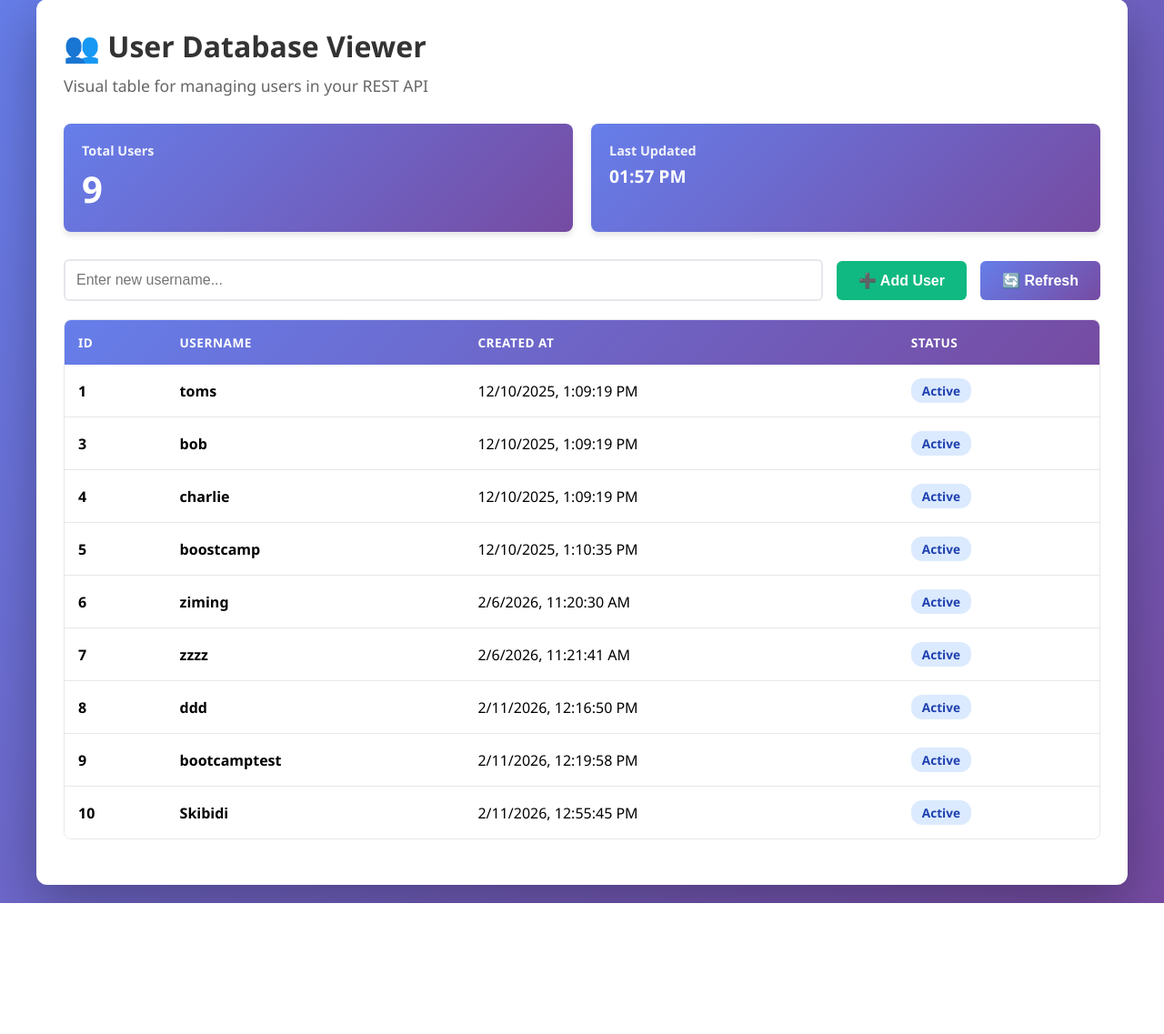
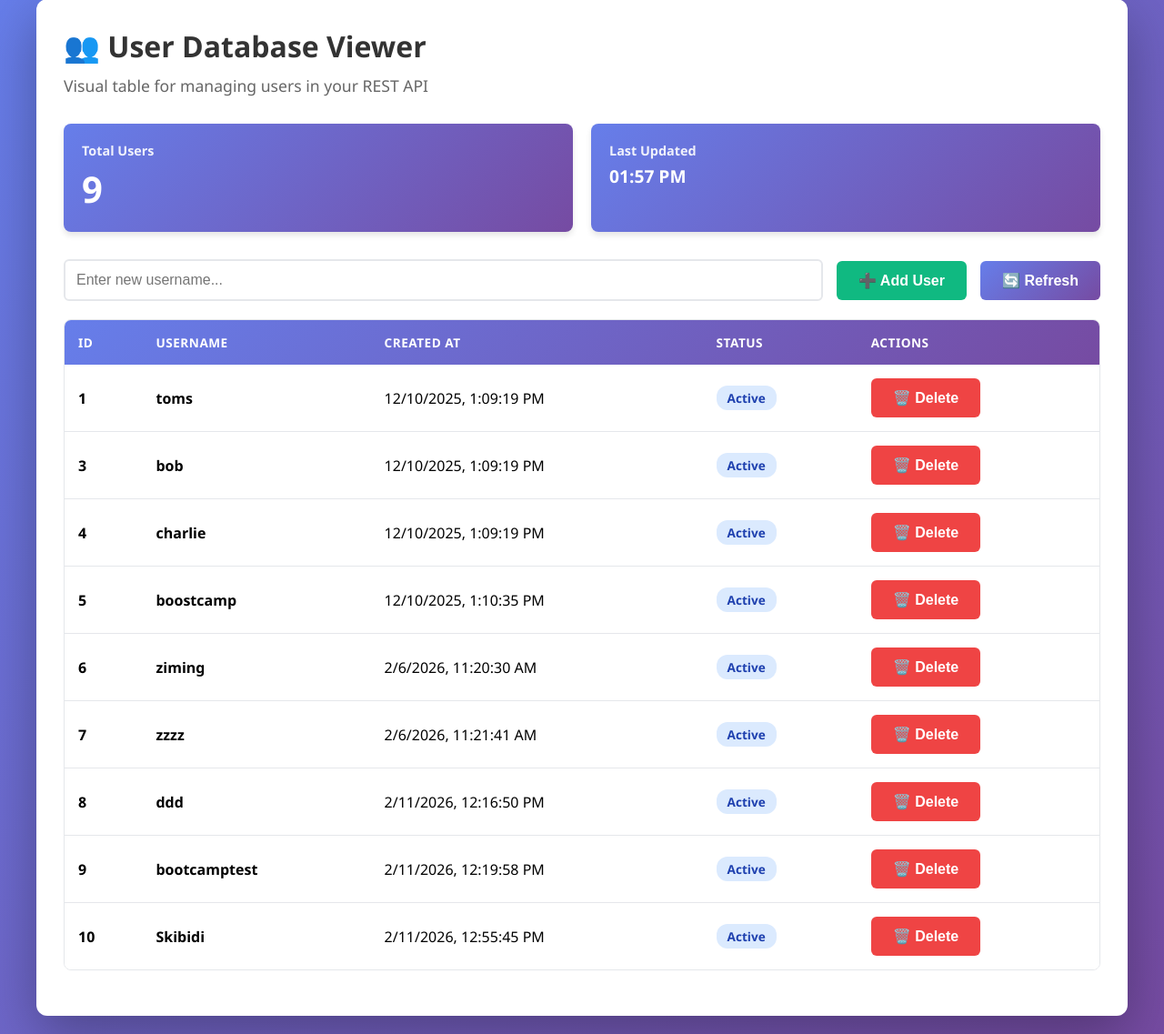
Before and after one commit to Aidas-dev/data-platform-works, a Flask app: page / in a window 1280 px wide. Shown: the part 21-1158 px from the top of the page at 91% size. Before the commit the page ends 1014 px from the top, so only its background shows below. Run offline with Flask 3, Linux system fonts and the light colour scheme; data comes from the database, SQL or seed files in the repository; both versions use the stored data as it was after the commit.

Commit message:
Created delete user functionality which removes the user from DB using REST, added interactive buttons in the web interface for deleting users, tested to be working, sends requests.

```diff
--- a/app.py
+++ b/app.py
@@ -122,6 +122,51 @@ def add_user():
             'message': f'User {username} already exists in database'
         }), 409
 
+# The homework task for deleting a user with a DELETE request is defined as a function below, we repurpose the add user
+# given above.
+@app.route('/api/users', methods=['DELETE'])
+def delete_user():
+    """Delete an existing user in the database"""
+    data = request.get_json()
+
+    if not data or 'username' not in data:
+        return jsonify({
+            'error': 'Username is required',
+            'message': 'Please provide username in request body'
+        }), 400
+
+    username = data['username']
+
+    try:
+        conn = get_db_connection()
+        cursor = conn.cursor()
+
+        # Check if user exists first
+        cursor.execute('SELECT * FROM users WHERE username = ?', (username,))
+        user = cursor.fetchone()
+
+        if not user:
+            return jsonify({
+                'error': 'User not found',
+                'message': f'User {username} does not exist in database'
+            }), 404
+
+        # Delete the user
+        cursor.execute('DELETE FROM users WHERE username = ?', (username,))
+        conn.commit()
+        conn.close()
+
+        return jsonify({
+            'success': True,
+            'message': f'User {username} deleted successfully',
+            'username': username
+        }), 200
+
+    except Exception as e:
+        return jsonify({
+            'error': 'Database error',
+            'message': str(e)
+        }), 500
 @app.route('/', methods=['GET'])
 def home():
     """Home endpoint with visual database viewer"""
--- a/templates/index.html
+++ b/templates/index.html
@@ -26,7 +26,14 @@
             box-shadow: 0 20px 60px rgba(0,0,0,0.3);
             padding: 30px;
         }
-
+        .btn-danger {
+            background: #ef4444;
+            color: white;
+        }
+        .btn-danger:hover {
+            background: #dc2626;
+            transform: translateY(-2px);
+        }
         h1 {
             color: #333;
             margin-bottom: 10px;
@@ -153,6 +160,7 @@
         td {
             padding: 15px;
             border-bottom: 1px solid #e5e7eb;
+
         }
 
         tbody tr {
@@ -271,11 +279,12 @@
                         <th>Username</th>
                         <th>Created At</th>
                         <th>Status</th>
+                        <th>Actions</th>
                     </tr>
                 </thead>
                 <tbody id="usersTableBody">
                     <tr>
-                        <td colspan="4">
+                        <td colspan="5">
                             <div class="loading">
                                 <div class="spinner"></div>
                                 Loading users...
@@ -308,6 +317,11 @@
                             <td><strong>${user.username}</strong></td>
                             <td>${formatDate(user.created_at)}</td>
                             <td><span class="badge">Active</span></td>
+                            <td>
+                                <button class="btn btn-danger" onclick="deleteUser('${user.username}')">
+                                    🗑️ Delete
+                                </button>
+                            </td>
                         </tr>
                     `).join('');
 
@@ -370,6 +384,33 @@
                 showMessage('Failed to add user', 'error');
             }
         }
+        // Delete user
+        async function deleteUser(username) {
+    if (!confirm(`Are you sure you want to delete "${username}"?`)) return;
+
+    try {
+        const response = await fetch('/api/users', {
+            method: 'DELETE',
+            headers: {
+                'Content-Type': 'application/json'
+            },
+            body: JSON.stringify({ username: username })
+        });
+
+        const data = await response.json();
+
+        if (response.ok) {
+            showMessage(`User "${username}" deleted successfully!`, 'success');
+            loadUsers();
+        } else {
+            showMessage(data.message || 'Failed to delete user', 'error');
+        }
+
+    } catch (error) {
+        console.error('Error deleting user:', error);
+        showMessage('Failed to delete user', 'error');
+    }
+}
 
         // Show message
         function showMessage(text, type) {
```
Also changed, not shown: web-requesting.py (added, +12 -0 lines), README.md, users.db, 1 other file.
